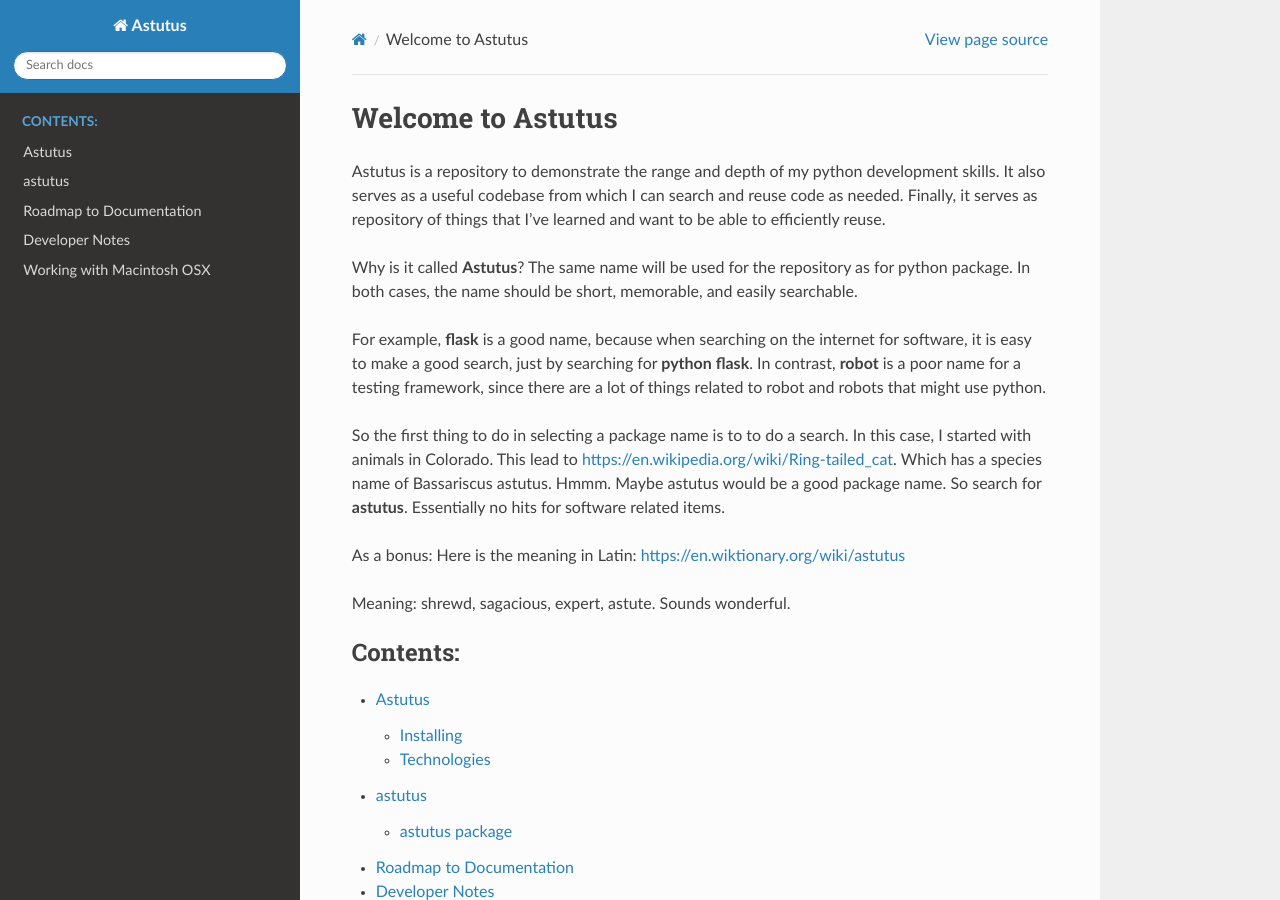
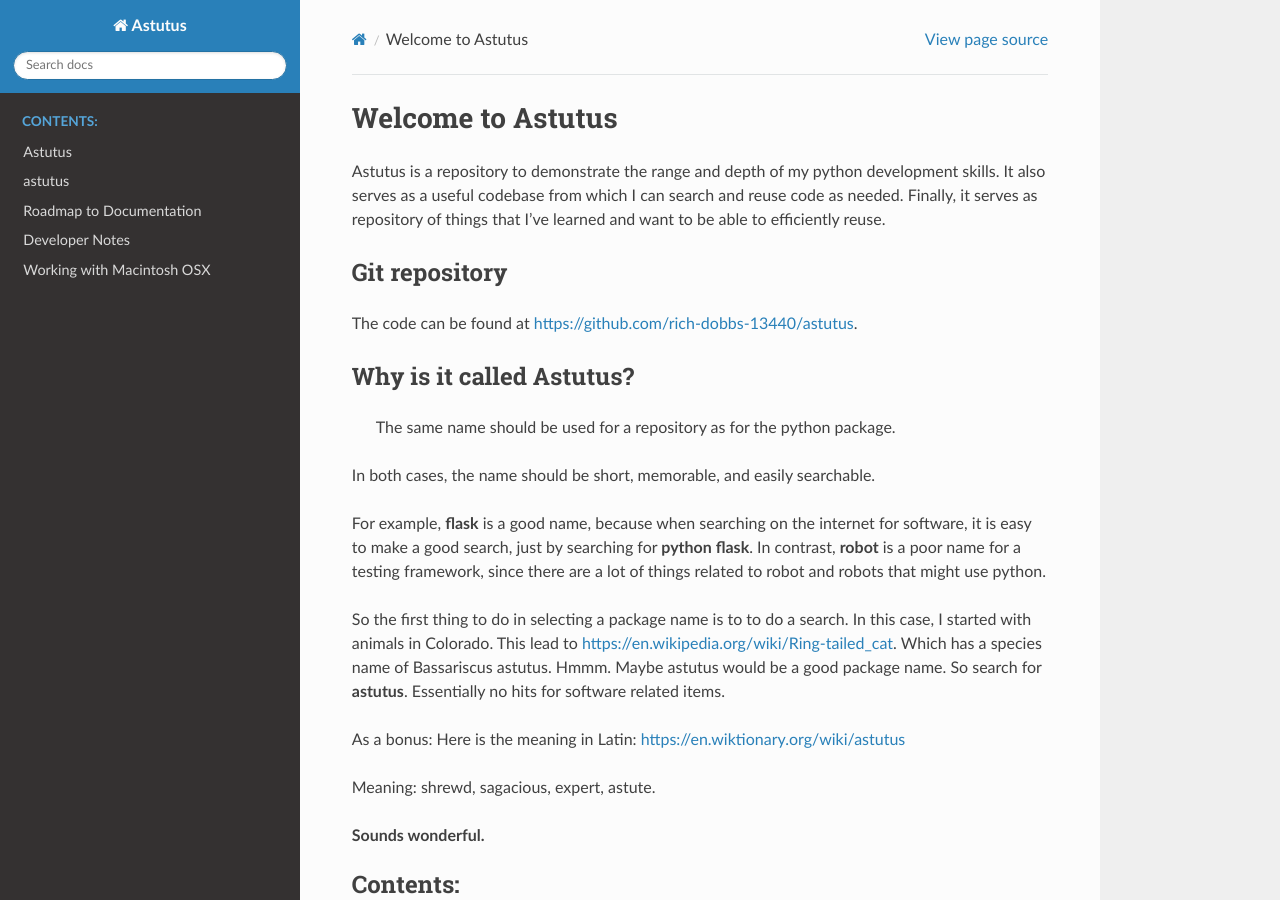
Before and after one commit to rich-dobbs-13440/astutus, a Sphinx documentation site: the page built from docs/index.rst, in a window 1280 px wide and 900 px high. Built offline with Sphinx 7.4.7 and the Read the Docs theme 2.0.0, drawn with Linux system fonts in a browser that asks for light colours.

```diff
--- a/README.rst
+++ b/README.rst
@@ -9,6 +9,8 @@ able to efficiently reuse.
 
 Installing
 ----------
+
+This is aspirational at this time:
 
 Install and update using `pip`_:
 
--- a/docs/index.rst
+++ b/docs/index.rst
@@ -12,9 +12,16 @@ from which I can search and reuse code as needed. Finally, it
 serves as repository of things that I've learned and want to be
 able to efficiently reuse.
 
-Why is it called **Astutus**?  The same name will be used for the
-repository as for python package.  In both cases, the name should
-be short, memorable, and easily searchable.
+Git repository
+--------------
+
+The code can be found at https://github.com/rich-dobbs-13440/astutus.
+
+Why is it called **Astutus**?
+-----------------------------
+
+ The same name should be used for a repository as for the python package.
+In both cases, the name should be short, memorable, and easily searchable.
 
 For example, **flask** is
 a good name, because when searching on the internet for software,
@@ -32,7 +39,9 @@ Essentially no hits for software related items.
 
 As a bonus:  Here is the meaning in Latin:  https://en.wiktionary.org/wiki/astutus
 
-Meaning:  shrewd, sagacious, expert, astute.  Sounds wonderful.
+Meaning:  shrewd, sagacious, expert, astute.
+
+**Sounds wonderful.**
 
 
 .. toctree::
```
Also changed, not shown: docs/source/backlog.rst (added, +19 -0 lines).
